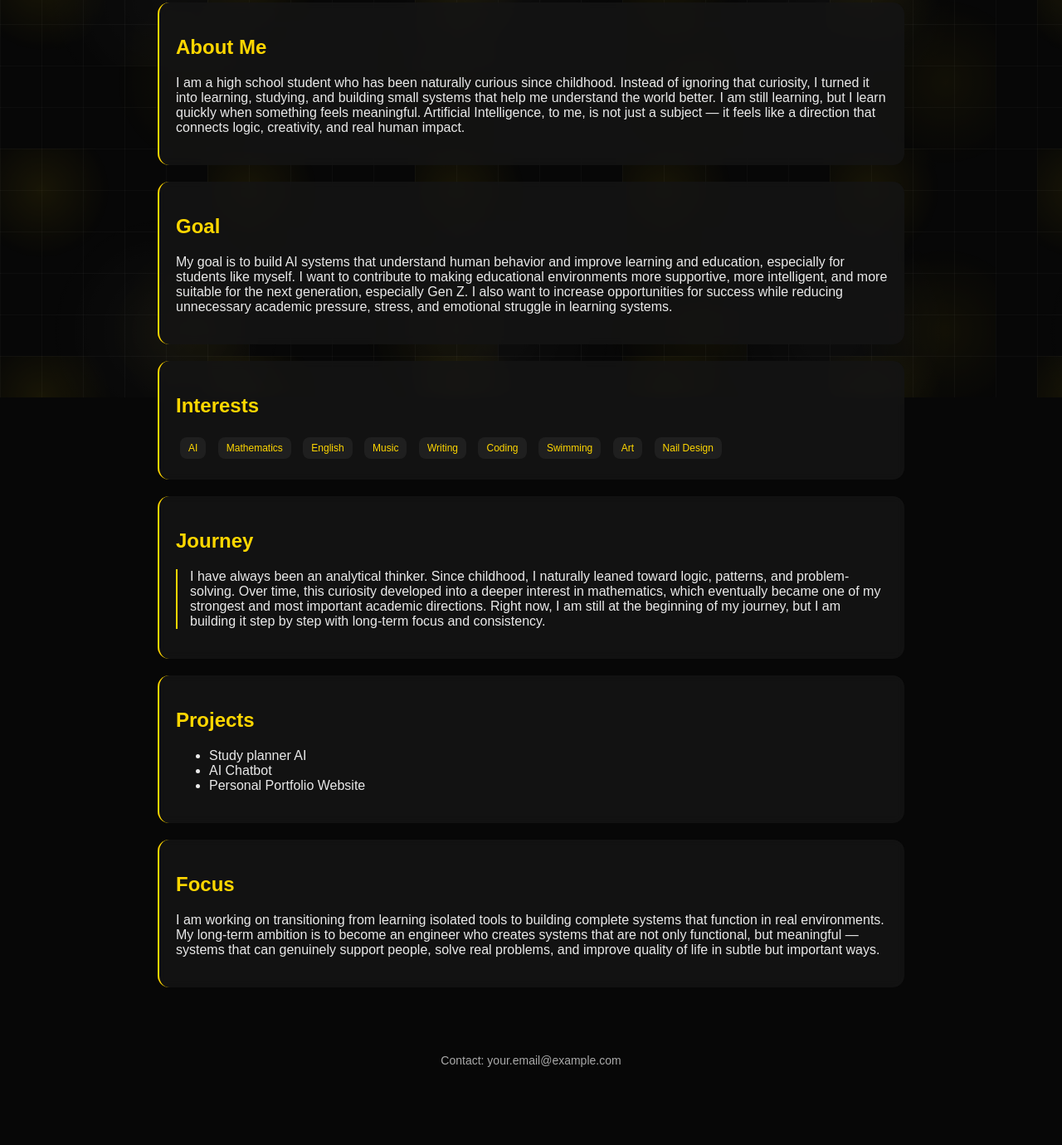
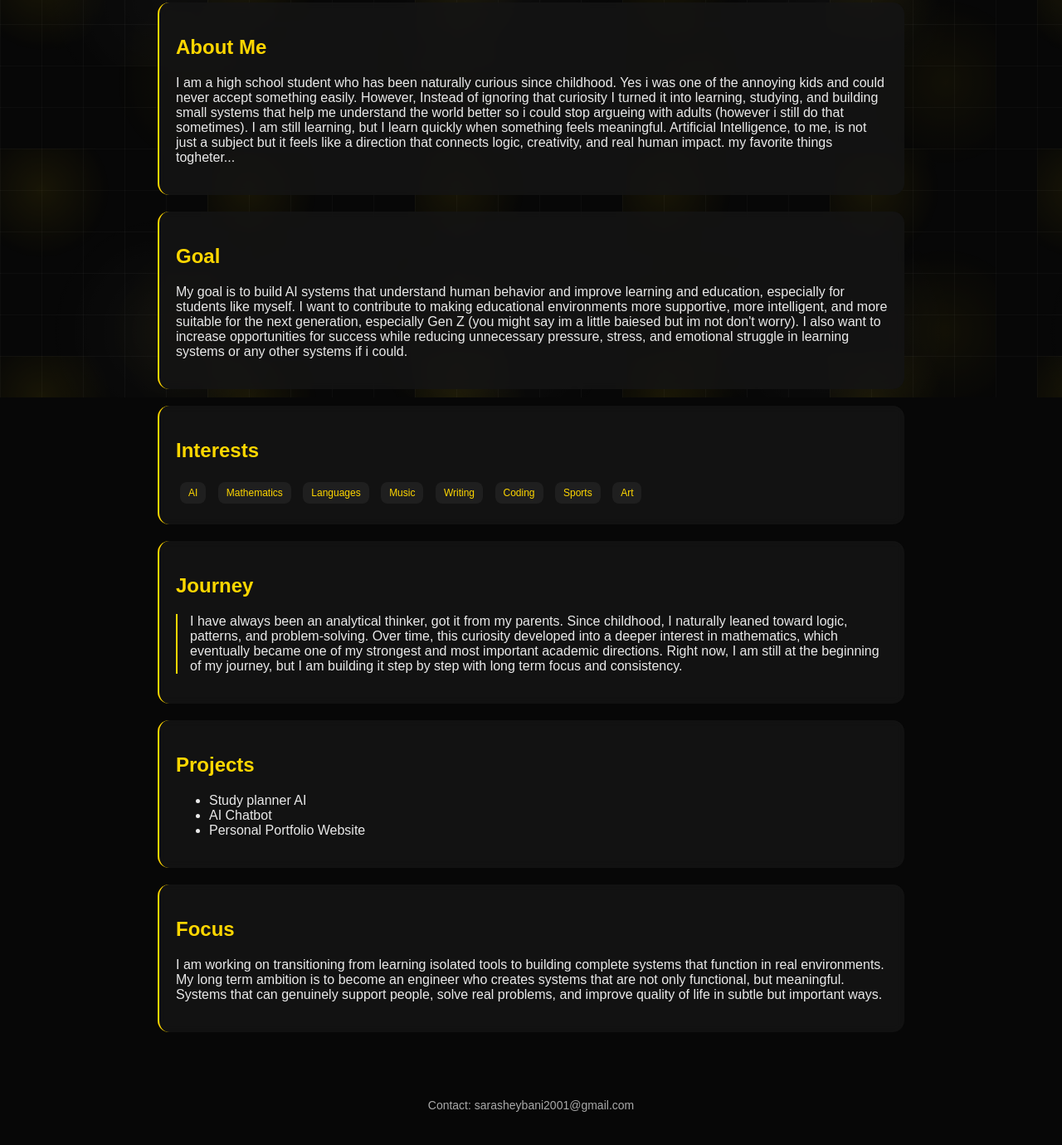
Before and after one commit to sarasheybani2001-create/ai-projects, a plain HTML site: page my personal web.html in a window 1280 px wide. Shown: the part 321-1701 px from the top of the page at 83% size. Before the commit the page ends 1647 px from the top, so only its background shows below. Drawn offline with Linux system fonts and the light colour scheme.

Commit message:
Update and rename index.html to my personal web.html

```diff
--- a/index.html
+++ b/my personal web.html
@@ -3,7 +3,7 @@
 
 <head>
 <meta charset="UTF-8">
-<title>Sara | AI Portfolio</title>
+<title>Sara | Portfolio</title>
 
 <style>
 body {
@@ -118,7 +118,7 @@ h2 {
 
 <header>
   <h1>HELLO , I'm Sara</h1>
-  <p>AI Future Engineer • Builder • Thinker</p>
+  <p>AI Future Engineer • ambitious • Not a quiter</p>
 </header>
 
 <div class="container">
@@ -126,18 +126,18 @@ h2 {
   <div class="card">
     <h2>About Me</h2>
     <p>
-      I am a high school student who has been naturally curious since childhood. Instead of ignoring that curiosity, I turned it into learning, studying, and building small systems that help me understand the world better.
+      I am a high school student who has been naturally curious since childhood. Yes i was one of the annoying kids and could never accept something easily. However, Instead of ignoring that curiosity I turned it into learning, studying, and building small systems that help me understand the world better so i could stop argueing with adults (however i still do that sometimes).
 
-I am still learning, but I learn quickly when something feels meaningful. Artificial Intelligence, to me, is not just a subject — it feels like a direction that connects logic, creativity, and real human impact.
+I am still learning, but I learn quickly when something feels meaningful. Artificial Intelligence, to me, is not just a subject but it feels like a direction that connects logic, creativity, and real human impact. my favorite things togheter...
     </p>
   </div>
 
   <div class="card">
     <h2>Goal</h2>
     <p>
-    My goal is to build AI systems that understand human behavior and improve learning and education, especially for students like myself. I want to contribute to making educational environments more supportive, more intelligent, and more suitable for the next generation, especially Gen Z.
+    My goal is to build AI systems that understand human behavior and improve learning and education, especially for students like myself. I want to contribute to making educational environments more supportive, more intelligent, and more suitable for the next generation, especially Gen Z (you might say im a little baiesed but im not don't worry).
 
-I also want to increase opportunities for success while reducing unnecessary academic pressure, stress, and emotional struggle in learning systems.
+I also want to increase opportunities for success while reducing unnecessary pressure, stress, and emotional struggle in learning systems or any other systems if i could.
     </p>
   </div>
 
@@ -145,22 +145,21 @@ I also want to increase opportunities for success while reducing unnecessary aca
     <h2>Interests</h2>
     <span class="tag">AI</span>
     <span class="tag">Mathematics</span>
-    <span class="tag">English</span>
+    <span class="tag">Languages</span>
     <span class="tag">Music</span>
     <span class="tag">Writing</span>
     <span class="tag">Coding</span>
-    <span class="tag">Swimming</span>
+    <span class="tag">Sports</span>
     <span class="tag">Art</span>
-    <span class="tag">Nail Design</span>
   </div>
 
   <div class="card">
     <h2>Journey</h2>
     <div class="timeline">
     <p>
-        I have always been an analytical thinker. Since childhood, I naturally leaned toward logic, patterns, and problem-solving. Over time, this curiosity developed into a deeper interest in mathematics, which eventually became one of my strongest and most important academic directions.
+        I have always been an analytical thinker, got it from my parents. Since childhood, I naturally leaned toward logic, patterns, and problem-solving. Over time, this curiosity developed into a deeper interest in mathematics, which eventually became one of my strongest and most important academic directions.
 
-Right now, I am still at the beginning of my journey, but I am building it step by step with long-term focus and consistency.
+Right now, I am still at the beginning of my journey, but I am building it step by step with long term focus and consistency.
     </p>
     </div>
   </div>
@@ -179,14 +178,14 @@ Right now, I am still at the beginning of my journey, but I am building it step
     <p>
       I am working on transitioning from learning isolated tools to building complete systems that function in real environments.
 
-My long-term ambition is to become an engineer who creates systems that are not only functional, but meaningful — systems that can genuinely support people, solve real problems, and improve quality of life in subtle but important ways.
+My long term ambition is to become an engineer who creates systems that are not only functional, but meaningful. Systems that can genuinely support people, solve real problems, and improve quality of life in subtle but important ways.
     </p>
   </div>
 
 </div>
 
 <div class="contact">
-  Contact: your.email@example.com
+  Contact: sarasheybani2001@gmail.com
 </div>
 
 </body>
```
